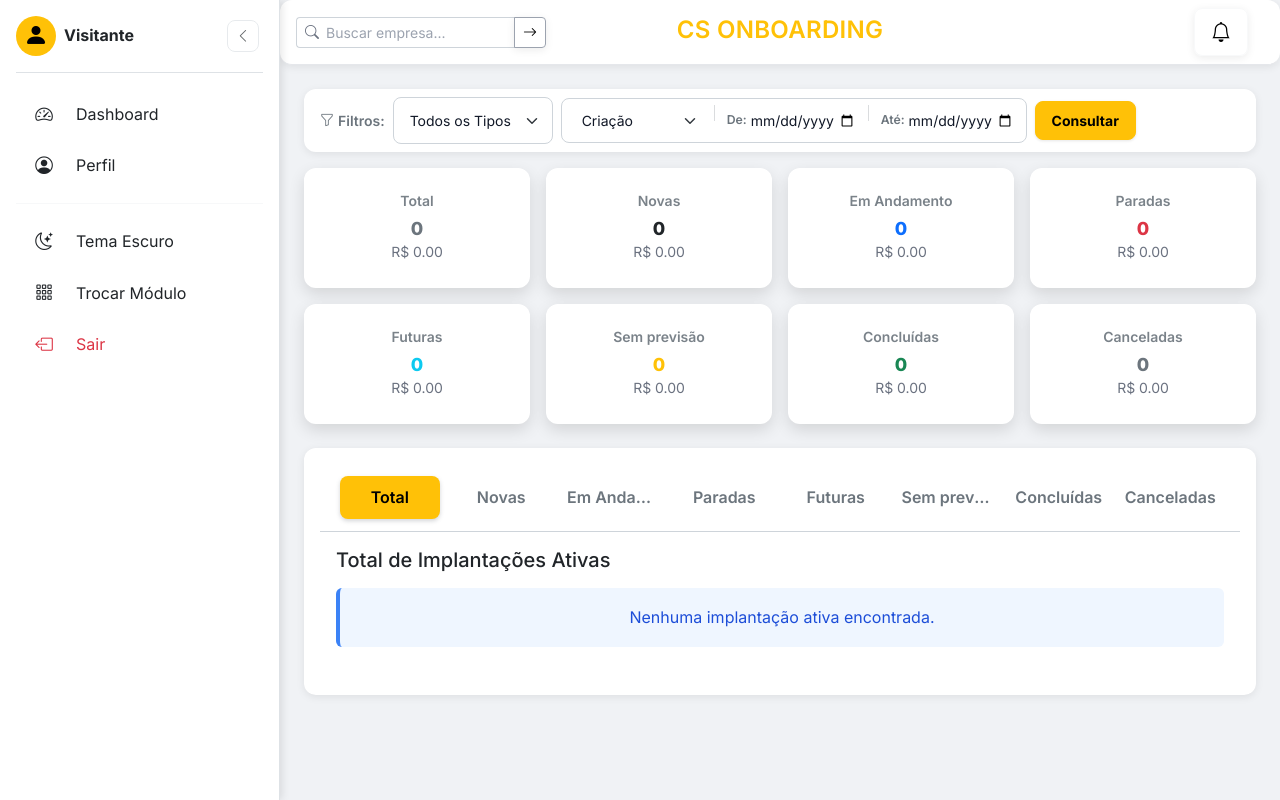
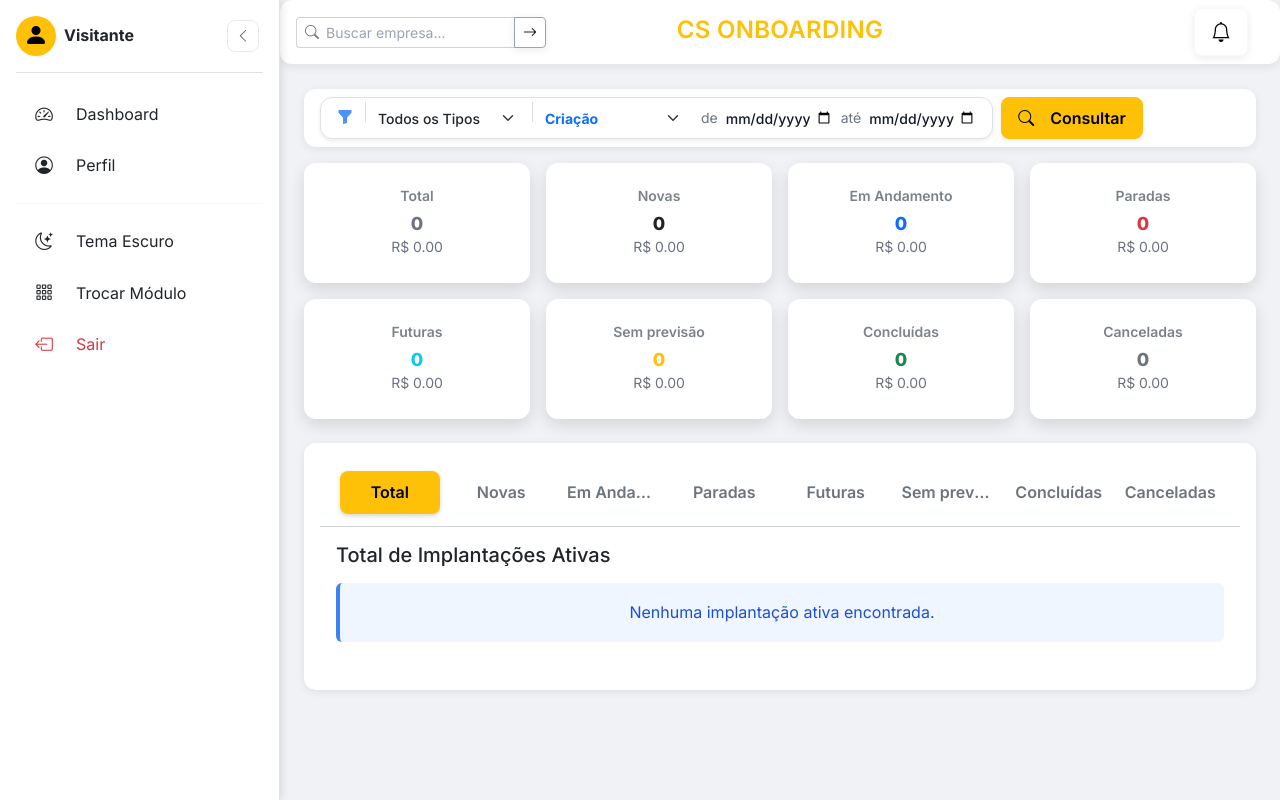
Before and after one commit to KevinAlvesDev/CSAPP, a Flask app: template cs-onboarding/frontend/templates/pages/onboarding/dashboard.html in a window 1280 px wide. Run offline with Flask 3, Linux system fonts and the light colour scheme; the template is opened without the code that fills it, so the values that code supplies are empty; some libraries are stand-ins or nearby versions.

Commit message:
feat(dashboard): unified filter bar layout and robust date input validation

```diff
--- a/cs-onboarding/backend/project/common/query_helpers.py
+++ b/cs-onboarding/backend/project/common/query_helpers.py
@@ -143,6 +143,7 @@ def get_implantacoes_with_progress(
         date_column = "i.data_inicio_efetivo"
     elif date_type == "finalizacao":
         date_column = "i.data_final_implantacao"
+        status_condition = "finalizada"
     elif date_type == "parada":
         date_column = "i.data_final_implantacao"
         status_condition = "parada"
@@ -337,8 +338,7 @@ def get_implantacoes_count(
         date_column = "i.data_inicio_efetivo"
     elif date_type == "finalizacao":
         date_column = "i.data_final_implantacao"
-        # Opcional: garantir que status seja finalizada?
-        # status_condition = "finalizada"
+        status_condition = "finalizada"
     elif date_type == "parada":
         date_column = "i.data_final_implantacao"
         status_condition = "parada"
--- a/cs-onboarding/frontend/templates/pages/onboarding/dashboard.html
+++ b/cs-onboarding/frontend/templates/pages/onboarding/dashboard.html
@@ -94,38 +94,62 @@ ultima_atividade_cell, valor_cell, dias_cell, progress_bar %}
 
         <div class="card p-2 px-3 mb-3">
             <form method="GET" action="{{ url_for('onboarding.dashboard') }}" id="cs-filter-form"
-                class="d-flex align-items-center gap-2 flex-wrap">
+                class="d-flex align-items-center flex-wrap gap-2">
                 {% if current_search %}
                 <input type="hidden" name="search" value="{{ current_search }}">
                 {% endif %}
                 {% if sort_days %}
                 <input type="hidden" name="sort_days" value="{{ sort_days }}">
                 {% endif %}
-                <span class="text-secondary small fw-semibold text-nowrap"><i
-                        class="bi bi-funnel me-1"></i>Filtros:</span>
+
+                <!-- Barra Unificada de Filtros (Ajustada) -->
+                <div class="d-inline-flex align-items-center bg-white rounded-3 border px-2 py-1 shadow-sm"
+                    style="height: 42px;">
+
+                    <!-- Label Icon -->
+                    <div class="d-flex align-items-center px-2 text-secondary">
+                        <i class="bi bi-funnel-fill text-primary opacity-75"></i>
+                    </div>
+
+                    <div class="vr text-secondary opacity-25 mx-1" style="height: 20px;"></div>
+
+                    <!-- CS Filter -->
                     {% if is_manager %}
-                <select id="cs_filter" name="cs_filter" class="form-select form-select-sm"
-                    style="width: auto; min-width: 220px;">
-                    <option value="">Todos os Implantadores</option>
+                    <div class="position-relative">
+                        <select id="cs_filter" name="cs_filter"
+                            class="form-select form-select-sm border-0 shadow-none bg-transparent ps-2 pe-5 fw-medium text-dark"
+                            style="width: auto; cursor: pointer; min-width: 180px;">
+                            <option value="" class="text-muted">Todos os Implantadores</option>
                             {% if all_cs_users %}
                             {% for cs in all_cs_users %}
                             <option value="{{ cs.usuario }}" {% if cs.usuario==current_cs_filter %}selected{% endif %}>
-                        {{ cs.nome }} ({{ cs.usuario }})
+                                {{ cs.nome }}
                             </option>
                             {% endfor %}
                             {% endif %}
                         </select>
+                    </div>
+                    <div class="vr text-secondary opacity-25 mx-1" style="height: 20px;"></div>
                     {% endif %}
-                <select name="tipo" class="form-select form-select-sm" style="width: auto; min-width: 160px;">
-                    <option value="">Todos os Tipos</option>
+
+                    <!-- Tipo Filter -->
+                    <div class="position-relative">
+                        <select name="tipo"
+                            class="form-select form-select-sm border-0 shadow-none bg-transparent ps-2 pe-5 fw-medium text-dark"
+                            style="width: auto; cursor: pointer; min-width: 130px;">
+                            <option value="" class="text-muted">Todos os Tipos</option>
                             <option value="sistema" {% if current_tipo=='sistema' %}selected{% endif %}>Sistema</option>
                             <option value="modulo" {% if current_tipo=='modulo' %}selected{% endif %}>Módulo</option>
                         </select>
-                <!-- Bloco de Filtro de Data Unificado e Suave -->
-                <div class="form-control form-control-sm d-inline-flex align-items-center bg-white px-1"
-                    style="width: fit-content; padding-top: 6px; padding-bottom: 6px; height: auto;">
-                    <select name="date_type" class="form-select form-select-sm border-0 shadow-none bg-transparent py-0"
-                        style="width: auto; cursor: pointer; padding-right: 2rem !important;">
+                    </div>
+
+                    <div class="vr text-secondary opacity-25 mx-1" style="height: 20px;"></div>
+
+                    <!-- Date Type Select -->
+                    <div class="position-relative">
+                        <select name="date_type"
+                            class="form-select form-select-sm border-0 shadow-none bg-transparent ps-2 pe-5 text-primary fw-bold"
+                            style="width: auto; cursor: pointer;">
                             <option value="criacao" {% if current_date_type=='criacao' %}selected{% endif %}>Criação
                             </option>
                             <option value="inicio" {% if current_date_type=='inicio' %}selected{% endif %}>Início
@@ -133,45 +157,43 @@ ultima_atividade_cell, valor_cell, dias_cell, progress_bar %}
                             <option value="finalizacao" {% if current_date_type=='finalizacao' %}selected{% endif %}>
                                 Conclusão
                             </option>
-                        <option value="parada" {% if current_date_type=='parada' %}selected{% endif %}>Parada (Atual)
+                            <option value="parada" {% if current_date_type=='parada' %}selected{% endif %}>Parada
+                                (Atual)
                             </option>
                             <option value="cancelamento" {% if current_date_type=='cancelamento' %}selected{% endif %}>
                                 Cancelamento</option>
                         </select>
-
-                    <div class="vr text-secondary opacity-25 mx-1" style="height: 16px;"></div>
-
-                    <div class="d-flex align-items-center px-2">
-                        <span class="small text-secondary fw-semibold me-1" style="white-space: nowrap;">De:</span>
-                        <input type="date" name="start_date"
-                            class="form-control form-control-sm border-0 p-0 shadow-none bg-transparent"
-                            value="{{ current_start_date or '' }}" style="width: 105px;">
                     </div>
 
-                    <div class="vr text-secondary opacity-25 mx-1" style="height: 16px;"></div>
+                    <!-- Date Range Inputs -->
+                    <div class="d-flex align-items-center px-1">
+                        <span class="small text-muted mx-1">de</span>
+                        <input type="date" name="start_date"
+                            class="form-control form-control-sm border-0 p-1 shadow-none bg-transparent fw-medium"
+                            value="{{ current_start_date or '' }}" style="width: 115px;" max="2100-12-31">
 
-                    <div class="d-flex align-items-center px-2">
-                        <span class="small text-secondary fw-semibold me-1" style="white-space: nowrap;">Até:</span>
+                        <span class="small text-muted mx-1">até</span>
                         <input type="date" name="end_date"
-                            class="form-control form-control-sm border-0 p-0 shadow-none bg-transparent"
-                            value="{{ current_end_date or '' }}" style="width: 105px;">
+                            class="form-control form-control-sm border-0 p-1 shadow-none bg-transparent fw-medium"
+                            value="{{ current_end_date or '' }}" style="width: 115px;" max="2100-12-31">
                     </div>
 
-                </div>
-                <button type="submit" class="btn btn-sm btn-primary px-3 fw-bold">
-                    Consultar
-                </button>
-
-                {% if current_cs_filter or current_tipo or current_start_date or current_end_date or (current_date_type
-                and current_date_type != 'criacao') %}
+                    <!-- Clear Button (Integrated) -->
+                    {% if current_cs_filter or current_tipo or current_start_date or current_end_date or
+                    (current_date_type and current_date_type != 'criacao') %}
+                    <div class="vr text-secondary opacity-25 mx-1" style="height: 20px;"></div>
                     <a href="{{ url_for('onboarding.dashboard') }}{% if current_search %}?search={{ current_search }}{% endif %}"
-                    class="btn btn-sm btn-outline-secondary" title="Limpar Filtros">
-                    <i class="bi bi-x-lg me-1"></i>Limpar
+                        class="btn btn-sm btn-link text-secondary text-decoration-none px-2" title="Limpar Filtros">
+                        <i class="bi bi-x-circle-fill"></i>
                     </a>
                     {% endif %}
+                </div>
 
-
-
+                <!-- Submit Button -->
+                <button type="submit" class="btn btn-primary px-3 shadow-sm d-flex align-items-center"
+                    style="height: 42px;">
+                    <i class="bi bi-search me-2"></i> Consultar
+                </button>
             </form>
         </div>
 
@@ -1310,6 +1332,43 @@ ultima_atividade_cell, valor_cell, dias_cell, progress_bar %}
                 }
             });
         }
+        // ===== VALIDAÇÃO DE DATA FORCE BRUTE =====
+        // Monitoramento contínuo para impedir anos > 4 dígitos
+        const dateInputs = document.querySelectorAll('input[type="date"]');
+
+        dateInputs.forEach(input => {
+            let intervalId;
+
+            // Quando foca, inicia verificação a cada 100ms
+            input.addEventListener('focus', function () {
+                intervalId = setInterval(() => {
+                    const val = input.value;
+                    if (!val) return;
+
+                    const parts = val.split('-');
+                    // Se ano > 4 dígitos (ex: 20265...)
+                    if (parts[0].length > 4) {
+                        parts[0] = parts[0].substring(0, 4);
+                        input.value = parts.join('-');
+                    }
+                    // Se ano > 2100 logica extra
+                    if (parts[0] > 2100) {
+                        parts[0] = "2100";
+                        input.value = parts.join('-');
+                    }
+                }, 100);
+            });
+
+            // Quando sai, para e faz verificação final
+            input.addEventListener('blur', function () {
+                clearInterval(intervalId);
+                const max = '2100-12-31';
+                if (this.value > max) {
+                    this.value = max;
+                }
+            });
+        });
+
     });
 </script>
 {% endblock %}
```
Also changed, not shown: cs-onboarding/test_date_repro.html (added, +37 -0 lines). Lines whose indentation alone changed are shown as unchanged.
